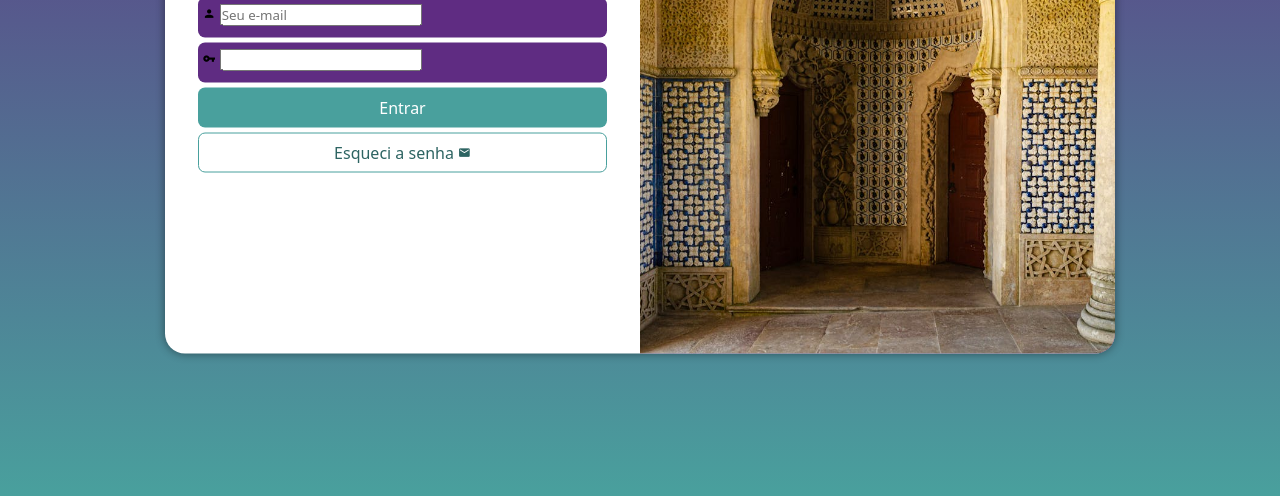
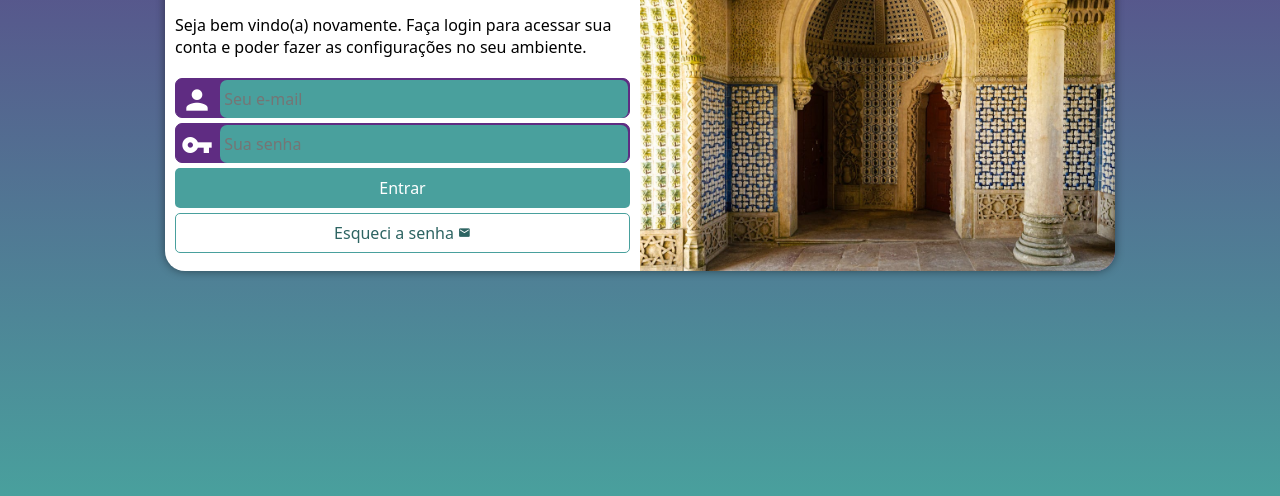
Before and after one commit to gillaercio/Projeto-login, a plain HTML site: page index.html in a window 1280 px wide. Shown: the part 304-800 px from the top of the page. Drawn offline with Linux system fonts and the light colour scheme.

Commit message:
Retoques finais no estilo do formulário

```diff
--- a/estilos/media-query.css
+++ b/estilos/media-query.css
@@ -7,6 +7,7 @@
 
   section#login {
     width: 80vw;
+    height: 290px;
   }
 
   section#login > div#image {
@@ -28,6 +29,7 @@
 
   section#login {
     width: 950px;
+    height: 350px;
   }
 
   section#login > div#image {
@@ -46,6 +48,7 @@
   }
 
   div#form > p {
-    font-size: 1.2em;
+    font-size: 1em;
+    margin-block: 20px;
   }
 }
--- a/estilos/style.css
+++ b/estilos/style.css
@@ -38,9 +38,9 @@ section#login {
   position: absolute;
   top: 50%;
   left: 50%;
-  transform: translate(-50%, -50%);
   transition: width .4s, height .4s;
   transition-timing-function: ease;
+  transform: translate(-50%, -50%);
 }
 
 section#login > div#image {
@@ -68,30 +68,46 @@ div#form > p {
 
 form > div.campo {
   background-color: var(--lilas);
+  border: 1px solid var(--lilas);
   display: block;
-  width: 90%;
+  width: 100%;
   height: 40px;
-  margin: auto;
   margin-block: 5px;
-  padding-top: 5px;
   border-radius: 7px;
 }
 
-div.campo label {
+div.campo > label {
   display: none;
 }
 
-div.campo i {
-  font-size: .8em;
-  padding-left: 5px;
+div.campo > i {
+  color: white;
+  font-size: 2em;
+  width: 40px;
+  padding: 5px;
+}
+
+div.campo > input {
+  background-color: var(--verde);
+  font-size: 1em;
+  width: calc(100% - 45px);
+  height: 100%;
+  border: 0px;
+  cursor: pointer;
+  border-radius: 7px;
+  padding: 4px;
+  transform: translateY(-11px);
+}
+
+div.campo > input:focus-within {
+  background-color: white;
 }
 
 form > input[type=submit] {
   display: block;
-  width: 90%;
-  margin: auto;
+  width: 100%;
   height: 40px;
-  border-radius: 7px;
+  border-radius: 5px;
   border: none;
   font-size: 1em;
   color: white;
@@ -109,13 +125,12 @@ form > a.botao {
   text-align: center;
   font-size: 1em;
   text-decoration: none;
-  width: 90%;
-  margin: auto;
+  width: 100%;
   height: 40px;
   padding-top: 8px;
   margin-top: 5px;
   border: 1px solid var(--verde);
-  border-radius: 7px;
+  border-radius: 5px;
   color: var(--verder-hover);
   background-color: white;
   transition: background-color .3s, color .3s;
--- a/index.html
+++ b/index.html
@@ -26,7 +26,7 @@
           </div>
           <div class="campo">
             <i class="material-icons">vpn_key</i>
-            <input type="password" name="senha" id="isenha" autocomplete="current-password" required minlength="8" maxlength="20">
+            <input type="password" name="senha" id="isenha" placeholder="Sua senha" autocomplete="current-password" required minlength="8" maxlength="20">
             <label for="isenha">Senha</label>
           </div>
           <input type="submit" value="Entrar">
```
